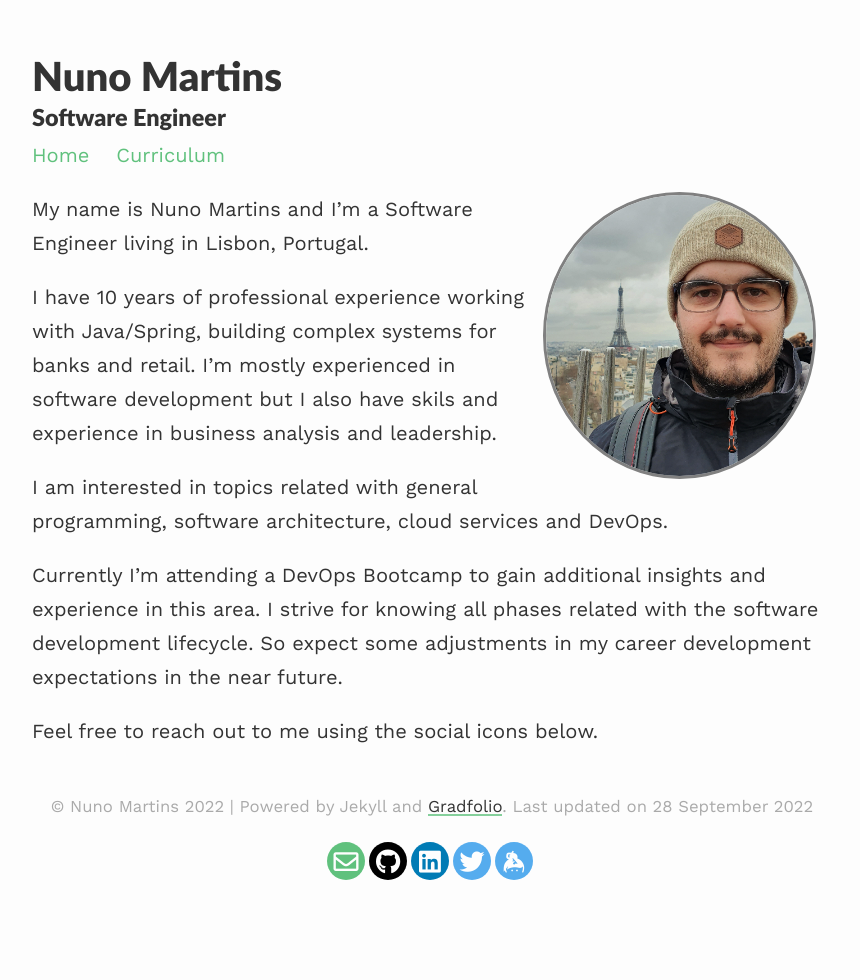
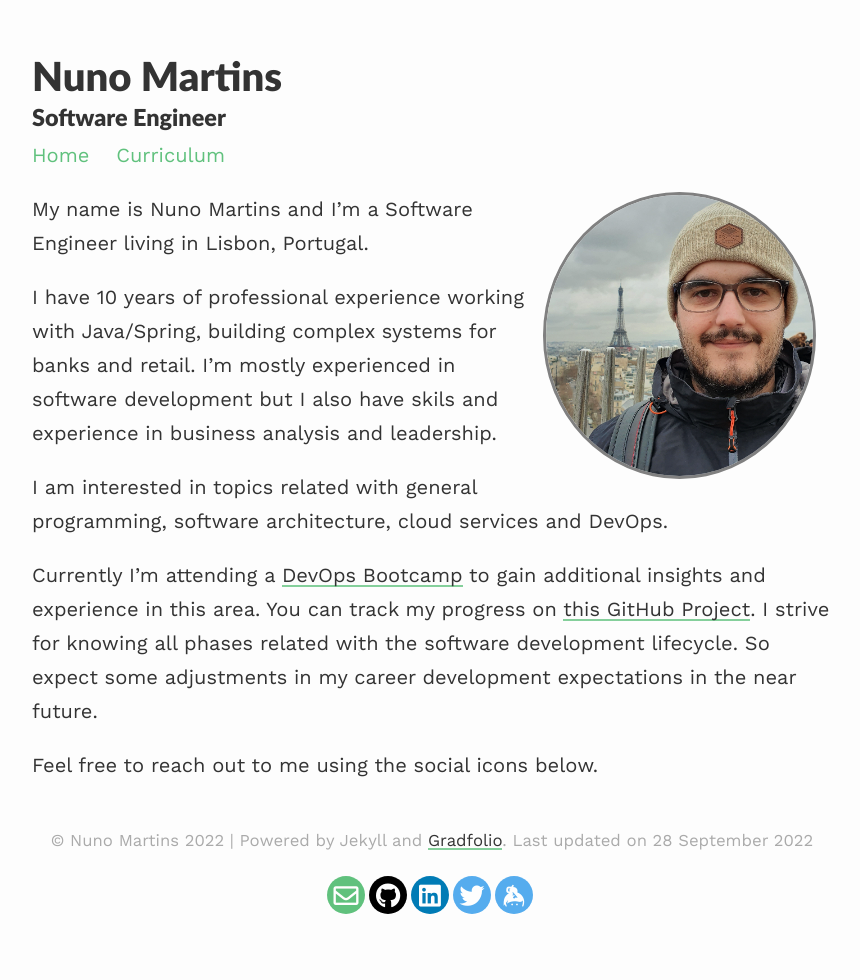
Before and after one commit to ngmmartins/ngmmartins.github.io, a Jekyll site: the page built from index.md, in a window 1280 px wide. Shown: the whole page, without its empty margins (208-1068 px from the left). Built offline with Jekyll 4.4.1, drawn with Linux system fonts in a browser that asks for light colours; nearby versions of some CDN libraries.

Commit message:
included DevOps Bootcamp links

```diff
--- a/index.md
+++ b/index.md
@@ -14,7 +14,8 @@ systems for banks and retail. I'm mostly experienced in software development but
 
 I am interested in topics related with general programming, software architecture, cloud services and DevOps.
 
-Currently I'm attending a DevOps Bootcamp to gain additional insights and experience in this area. I strive for knowing all phases related
-with the software development lifecycle. So expect some adjustments in my career development expectations in the near future.
+Currently I'm attending a <a href="https://www.techworld-with-nana.com/devops-bootcamp" target="_blank">DevOps Bootcamp</a> to gain additional insights and experience in this area. You can track my progress on <a href="https://github.com/users/ngmmartins/projects/8" target="_blank">this GitHub Project</a>.
+I strive for knowing all phases related with the software development lifecycle. So expect some adjustments in my career development expectations in the near future.
+
 
 Feel free to reach out to me using the social icons below.
```
